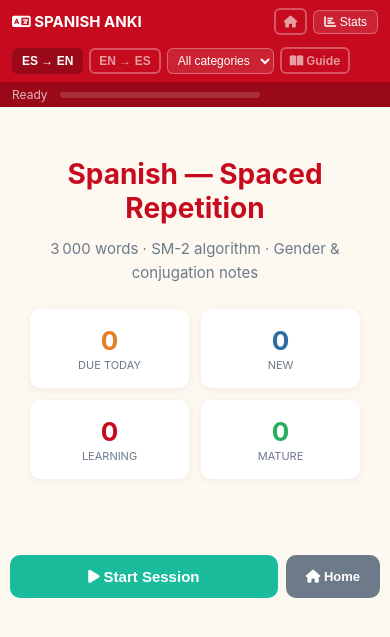
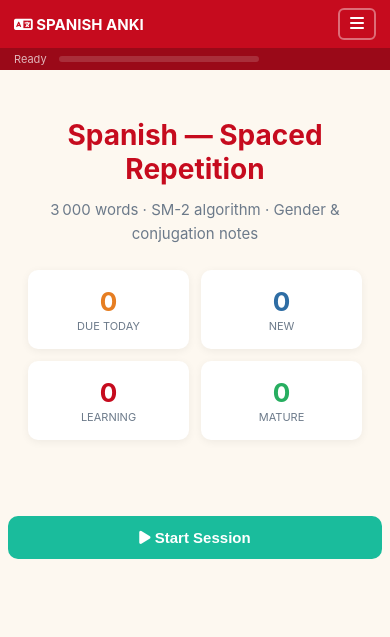
Before and after one commit to codebyshennan/languages, a Flask app: page /spanish in a window 390 px wide. Shown: the top 637 px of the page. Run offline with Flask 3, Linux system fonts and the light colour scheme; data that the repository does not hold is empty; parts of the project's set-up code (start-up, migrations or seed data) failed here and were passed over.

Commit message:
feat: mobile UI overhaul — hamburger nav, bigger cards, cleaner action bar
- Replace topbar with hamburger toggle menu on mobile; all controls
  collapse into a full-width dropdown, topbar becomes a single tight row
- Remove Home button from bottom bar across all three templates
- Hide Start Session button during active card session
- Scale up mobile card: larger question/answer text, more padding,
  bigger pronounce buttons and rating targets
- Add bottom padding to fixed Show Answer bar for safe area clearance
- Update .gitignore to exclude .env and .claude

```diff
--- a/static/shared.css
+++ b/static/shared.css
@@ -27,9 +27,20 @@ body { font-family: -apple-system, BlinkMacSystemFont, "Segoe UI", sans-serif;
 #topbar {
   background: var(--primary); color: var(--white);
   display: flex; align-items: center; padding: 10px 20px; gap: 12px;
-  flex-wrap: wrap;
+  flex-wrap: wrap; position: relative;
 }
 #topbar h1 { font-size: 18px; font-weight: 700; white-space: nowrap; }
+#nav-menu {
+  display: flex; align-items: center; gap: 12px; flex-wrap: wrap;
+}
+#nav-menu label { color: rgba(255,255,255,0.6); font-size: 13px; }
+.nav-sep { display: none; }
+#nav-toggle {
+  display: none;
+  background: transparent; border: 2px solid rgba(255,255,255,0.4);
+  color: white; border-radius: 6px; padding: 5px 10px;
+  cursor: pointer; font-size: 16px;
+}
 .mode-btn {
   background: transparent; border: 2px solid rgba(255,255,255,0.3);
   color: rgba(255,255,255,0.6); border-radius: 6px;
@@ -224,38 +235,63 @@ body { font-family: -apple-system, BlinkMacSystemFont, "Segoe UI", sans-serif;
 
 /* ── Mobile ──────────────────────────────────────────────────────────────── */
 @media (max-width: 600px) {
-  /* Topbar: 2-row layout — title+home+stats on row 1, controls on row 2 */
-  #topbar { padding: 8px 12px; gap: 6px; row-gap: 6px; }
-  #topbar > * { order: 2; }
-  #topbar > h1 { order: 0; flex: 1; font-size: 15px; }
-  #topbar > a[href="/"] { order: 0; }
-  #stats-btn { order: 0; font-size: 12px; padding: 4px 10px; }
-  /* Invisible full-width flex item forces a row break between order-0 and order-2 */
-  #topbar::before { content: ''; order: 1; flex: 0 0 100%; height: 0; }
-  .spacer { display: none; }
-  #topbar label { display: none; }
-  .mode-btn { font-size: 12px; padding: 4px 8px; }
-  #cat-select, #part-select { font-size: 12px; padding: 4px 6px; max-width: 110px; }
+  /* Topbar: single row — title + hamburger only */
+  #topbar { padding: 8px 14px; gap: 8px; flex-wrap: nowrap; }
+  #topbar h1 { font-size: 15px; }
+  .spacer { flex: 1; }
+  #nav-toggle { display: block; }
+
+  /* Nav menu: hidden by default, drops down as a column when open */
+  #nav-menu {
+    display: none;
+    position: absolute; top: 100%; left: 0; right: 0; z-index: 200;
+    background: var(--primary-dk);
+    flex-direction: column; align-items: stretch;
+    padding: 10px 14px 14px; gap: 8px;
+    box-shadow: 0 6px 20px rgba(0,0,0,0.25);
+  }
+  #nav-menu.open { display: flex; }
+  #nav-menu label { font-size: 11px; color: rgba(255,255,255,0.5); margin-bottom: -4px; }
+  .mode-btn { font-size: 13px; padding: 10px 14px; text-align: left; }
+  #cat-select, #part-select {
+    font-size: 13px; padding: 8px 10px; width: 100%;
+    max-width: none; background: rgba(255,255,255,0.1);
+  }
+  #stats-btn { padding: 10px 14px; text-align: left; }
+
+  /* Separator between controls and utility links */
+  .nav-sep {
+    display: block; height: 1px;
+    background: rgba(255,255,255,0.15); margin: 4px 0;
+  }
 
   /* Progress strip */
-  #progstrip { padding: 5px 12px; }
+  #progstrip { padding: 4px 14px; }
+  #prog-label { font-size: 11px; }
 
   /* Main */
-  #main { margin: 10px auto; padding: 0 10px; }
+  #main { margin: 8px auto; padding: 0 8px; }
 
   /* Welcome stat grid: 2×2 */
   .stat-grid { grid-template-columns: repeat(2, 1fr); }
 
   /* Card */
-  .card-body { padding: 16px 14px 12px; }
-  .card-question { font-size: 30px; }
+  .card-header { padding: 12px 18px; }
+  .card-cat { font-size: 13px; }
+  .card-badge { font-size: 12px; padding: 4px 12px; }
+  .card-body { padding: 28px 20px 20px; }
+  .card-direction { font-size: 14px; margin-bottom: 16px; }
+  .card-question { font-size: 52px; line-height: 1.15; margin-bottom: 10px; }
+  .card-divider { margin: 20px 0; }
+  .answer-primary { font-size: 36px; margin-bottom: 10px; }
+  .pronounce-btn { font-size: 15px; padding: 11px 20px; margin-top: 14px; }
 
-  /* Action area: fixed to bottom — primary thumb zone */
+  /* Action area: fixed to bottom */
   #action-area {
     position: fixed;
     bottom: 0; left: 0; right: 0;
     background: white;
-    padding: 10px 14px calc(14px + env(safe-area-inset-bottom));
+    padding: 12px 16px calc(24px + env(safe-area-inset-bottom));
     box-shadow: 0 -2px 16px rgba(0,0,0,0.12);
     z-index: 50;
   }
@@ -265,10 +301,10 @@ body { font-family: -apple-system, BlinkMacSystemFont, "Segoe UI", sans-serif;
 
   /* Rating buttons: 2×2 grid */
   .rating-row { grid-template-columns: repeat(2, 1fr); gap: 10px; }
-  .rating-btn { padding: 14px 8px; font-size: 14px; }
+  .rating-btn { padding: 16px 8px; font-size: 15px; }
 
   /* Pad card so it doesn't hide behind fixed action area */
-  #card-wrap { padding-bottom: 190px; }
+  #card-wrap { padding-bottom: 210px; }
 
   /* Bottom bar */
   #bottom-bar { margin-top: 12px; gap: 8px; }
--- a/static/shared.js
+++ b/static/shared.js
@@ -195,6 +195,8 @@ function showScreen(name) {
   document.getElementById("welcome").style.display     = name === "home" ? "block" : "none";
   document.getElementById("card-wrap").style.display   = name === "card" ? "block" : "none";
   document.getElementById("session-end").style.display = name === "end"  ? "block" : "none";
+  var btnStart = document.getElementById("btn-start");
+  if (btnStart) btnStart.style.display = name === "card" ? "none" : "block";
 }
 function setProg(pct, label, cor) {
   document.getElementById("prog-bar").style.width   = pct + "%";
@@ -312,6 +314,20 @@ function sessionEnd() {
 }
 
 function goHome() { showScreen("home"); refreshOverview(); setProg(0, "Ready", 0); }
+
+// ── Nav toggle ──────────────────────────────────────────────────────────────
+function toggleNav() {
+  var menu = document.getElementById("nav-menu");
+  if (menu) menu.classList.toggle("open");
+}
+document.addEventListener("click", function(e) {
+  var menu   = document.getElementById("nav-menu");
+  var toggle = document.getElementById("nav-toggle");
+  if (!menu || !menu.classList.contains("open")) return;
+  if (!menu.contains(e.target) && e.target !== toggle && !toggle.contains(e.target)) {
+    menu.classList.remove("open");
+  }
+});
 
 // ── Pronounce ──────────────────────────────────────────────────────────────
 function pronounce() {
@@ -511,6 +527,7 @@ window.setMode      = setMode;
 window.openStats    = openStats;
 window.closeStats   = closeStats;
 window.goHome       = goHome;
+window.toggleNav    = toggleNav;
 
 init();
 })();
--- a/templates/spanish.html
+++ b/templates/spanish.html
@@ -41,14 +41,18 @@
 
 <div id="topbar">
   <h1><i class="fa-solid fa-language"></i> SPANISH ANKI</h1>
-  <button class="mode-btn active" id="btn-es-en" onclick="setMode('es_en')">ES &#8594; EN</button>
-  <button class="mode-btn"        id="btn-en-es" onclick="setMode('en_es')">EN &#8594; ES</button>
-  <label style="color:rgba(255,255,255,0.6);font-size:13px;">Category:</label>
-  <select id="cat-select"></select>
-  <a href="/spanish/pronunciation" class="mode-btn" style="text-decoration:none"><i class="fa-solid fa-book-open"></i> Guide</a>
   <div class="spacer"></div>
-  <a href="/" class="mode-btn" style="text-decoration:none"><i class="fa-solid fa-house"></i></a>
-  <button id="stats-btn" onclick="openStats()"><i class="fa-solid fa-chart-bar"></i> Stats</button>
+  <button id="nav-toggle" onclick="toggleNav()" aria-label="Menu"><i class="fa-solid fa-bars"></i></button>
+  <div id="nav-menu">
+    <button class="mode-btn active" id="btn-es-en" onclick="setMode('es_en')">ES &#8594; EN</button>
+    <button class="mode-btn"        id="btn-en-es" onclick="setMode('en_es')">EN &#8594; ES</button>
+    <label>Category:</label>
+    <select id="cat-select"></select>
+    <a href="/spanish/pronunciation" class="mode-btn" style="text-decoration:none"><i class="fa-solid fa-book-open"></i> Guide</a>
+    <div class="nav-sep"></div>
+    <a href="/" class="mode-btn" style="text-decoration:none"><i class="fa-solid fa-house"></i> Home</a>
+    <button id="stats-btn" onclick="openStats()"><i class="fa-solid fa-chart-bar"></i> Stats</button>
+  </div>
 </div>
 
 <div id="progstrip">
@@ -126,7 +130,6 @@
 
   <div id="bottom-bar">
     <button id="btn-start" onclick="startSession()"><i class="fa-solid fa-play"></i> Start Session</button>
-    <button id="btn-quit"  onclick="goHome()"><i class="fa-solid fa-house"></i> Home</button>
   </div>
 </div>
 
```
Also changed, not shown: templates/bahasa.html (+11 -8 lines), templates/viet.html (+8 -5 lines), 1 other file.
